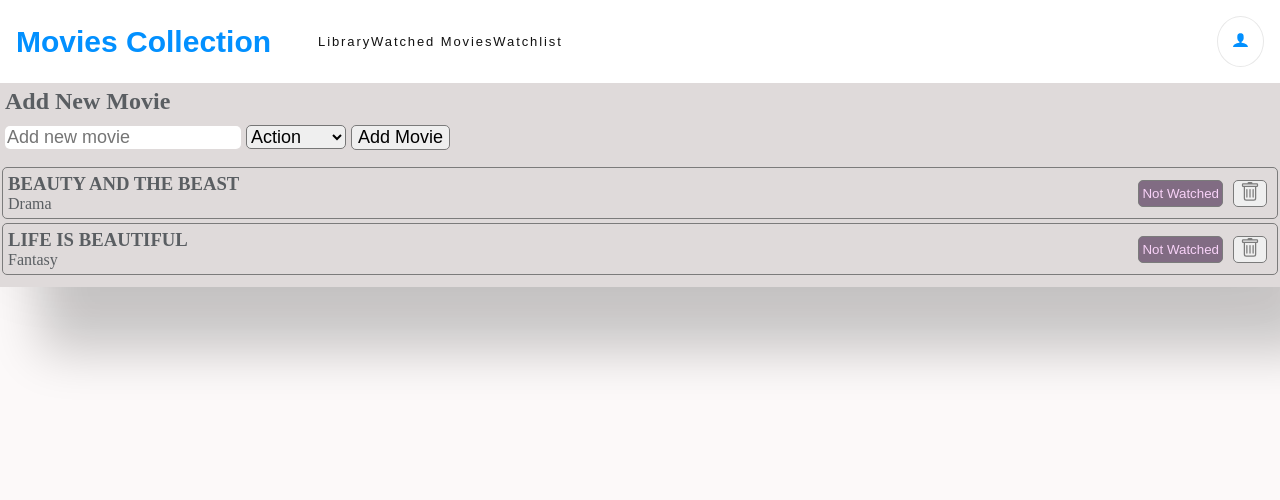
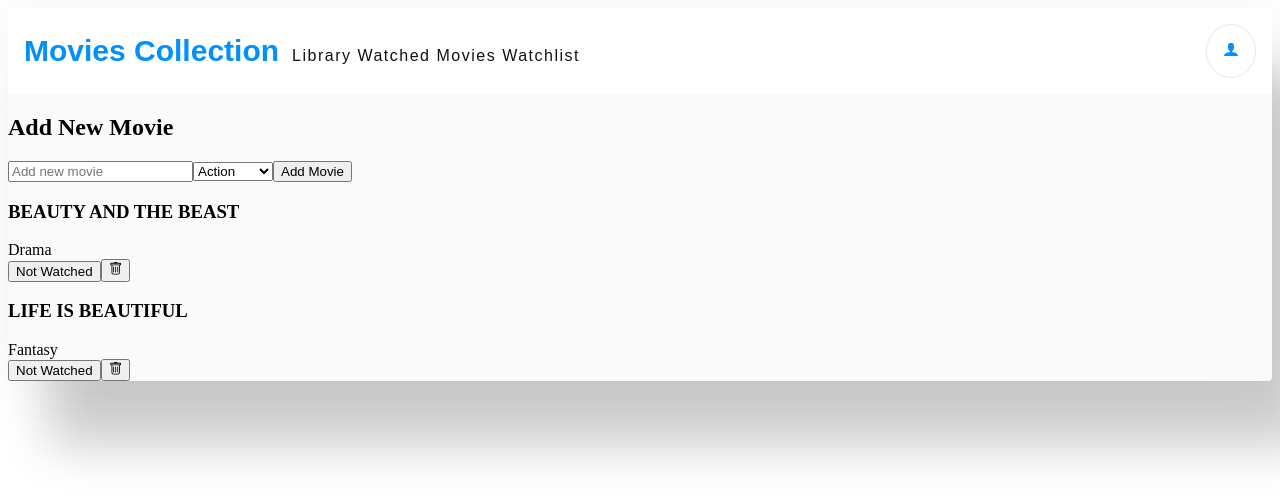
Before and after one commit to marilirulita/movies_collection, a React (Create React App) app: page / in a window 1280 px wide. Shown: the top 500 px of the page. Built offline with nearby package versions, Linux system fonts and the light colour scheme.

Commit message:
fix navbar details

```diff
--- a/src/App.css
+++ b/src/App.css
@@ -1,4 +1,4 @@
-body {
+/* body {
   margin: 0;
   color: rgb(90 94 98);
   background-color: rgb(252, 249, 249);
@@ -13,7 +13,7 @@ h2 {
   margin: 0;
   padding: 5px;
 }
-
+ */
 /* .app-container {
   background-color: white;
   display: flex;
@@ -49,7 +49,7 @@ h2 {
   border-radius: 5px;
 }
  */
-.hideMenu {
+/* .hideMenu {
   display: none;
 }
 
@@ -67,10 +67,10 @@ button svg {
   color: #7b7b7b;
   width: 20px;
   height: 20px;
-}
+} */
 
 /* Add movies section */
-.movies-container {
+/* .movies-container {
   background-color: #dfdada;
   display: flex;
   flex-direction: column;
@@ -91,9 +91,9 @@ button svg {
   border-radius: 5px;
   border: none;
   outline: none;
-}
+} */
 
-.add-new-movie select {
+/* .add-new-movie select {
   font-size: large;
   border-radius: 5px;
   outline: none;
@@ -104,7 +104,7 @@ button svg {
 }
 
 /* Display movies section */
-.display-movies {
+/* .display-movies {
   display: flex;
   flex-direction: column;
   margin: 10px 0;
@@ -118,10 +118,10 @@ button svg {
   border: 1px solid #7b7b7b;
   margin: 2px;
   border-radius: 5px;
-}
+} */
 
 /* watched movies */
-.btnwatched {
+/* .btnwatched {
   background-color: rgb(115, 120, 139);
   color: rgb(209, 222, 248);
   padding: 5px 3px;
@@ -137,8 +137,8 @@ button svg {
   display: flex;
   justify-content: space-between;
 }
-
-@media (max-width: 480px) {
+ */
+/* @media (max-width: 480px) {
   .add-new-movie {
     display: flex;
     flex-direction: column;
@@ -155,7 +155,7 @@ button svg {
     align-items: stretch;
   }
 }
-
+ */
 /* new style code */
 
 .panel-bg {
@@ -172,13 +172,18 @@ button svg {
   align-items: center;
 }
 
+.navbar-left {
+  display: flex;
+  align-items: end;
+}
+
 .links {
   display: flex;
-  align-items: center;
+  margin: 0 10px 0 10px;
 }
 
 .Bookstore-CMS1 {
-  margin: 0 2.938rem 0 0;
+  margin: 0;
   font-family: 'Montserrat', sans-serif;
   font-size: 1.875rem;
   font-weight: bold;
@@ -189,32 +194,32 @@ button svg {
   color: #0290ff;
 }
 
-.BOOKS,
-.CATEGORIES {
+.BOOKS{
   font-family: 'Montserrat', sans-serif;
-  font-size: 0.813rem;
+  font-size: 1rem;
   font-weight: normal;
   font-stretch: normal;
   font-style: normal;
   line-height: normal;
-  letter-spacing: 1.9px;
+  letter-spacing: 1.5px;
   color: #121212;
   text-decoration: none;
+  padding: 1px;
+  margin: 2px;
 }
 
-/* check this one */
-.CATEGORIES {
+.BOOKS:focus {
   opacity: 0.5;
 }
 
 .Oval {
-  padding: 0.875rem;
+  padding: 1rem;
   border: solid 1px #e8e8e8;
   border-radius: 50%;
 }
 
 .Mask {
-  width: 1.063rem;
-  height: 1.063rem;
+  width: 1rem;
+  height: 1rem;
   color: #0290ff;
 }
--- a/src/components/Navbar.js
+++ b/src/components/Navbar.js
@@ -4,11 +4,13 @@ import { ImUser } from 'react-icons/im';
 const Navbar = () => {
   return (
     <div className="navbar">
-      <div className="links">
+      <div className="navbar-left">
       <h1 className='Bookstore-CMS1'>Movies Collection</h1>
+        <div className='links'>
         <Link to="/" className='BOOKS'>Library</Link>
-        <Link to="/watchedMovies" className='BOOKS'>Watched Movies</Link>
+        <Link to="/watchedMovies" className='BOOKS' >Watched Movies</Link>
         <Link to="/watchlist" className='BOOKS'>Watchlist</Link>
+        </div>
       </div>
       <div className="Oval">
       <ImUser className="Mask" />
```
